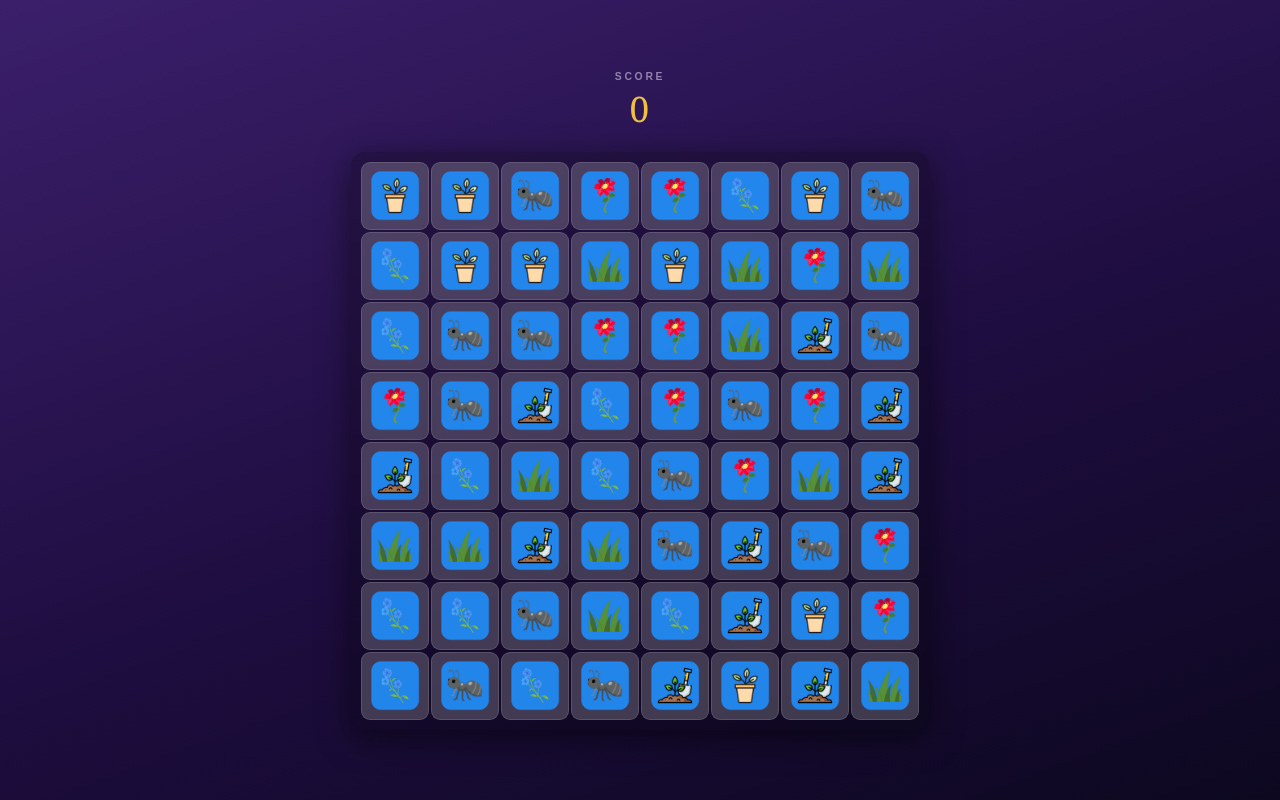
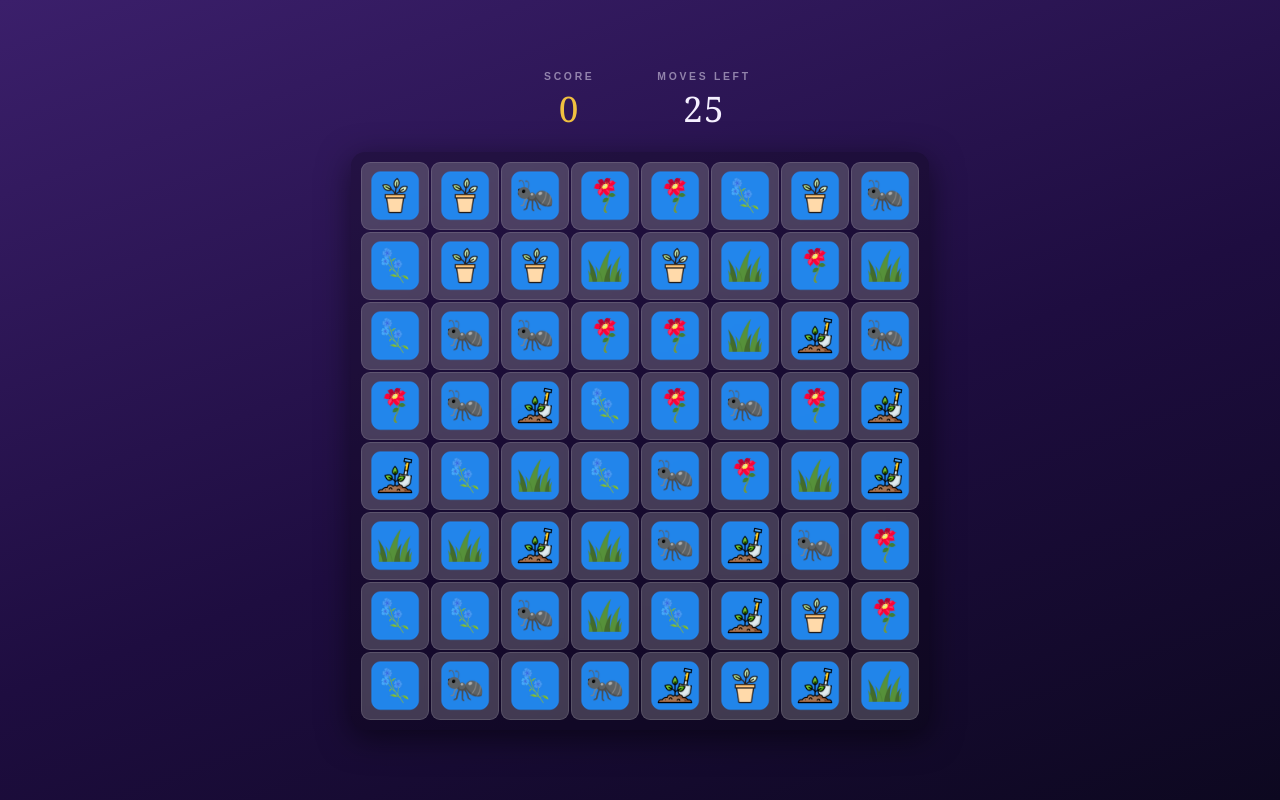
Before and after one commit to jothams-onepoint/WE_2026_Candy_Clone, a website with bundled scripts: page index.html in a window 1280 px wide. Both pictures are taken after a click on the picture 640 px from the left and 504 px from the top of the page. Built offline with nearby package versions, Linux system fonts and the light colour scheme; files whose address does not match are found by name.

Commit message:
add move cap (15-25), moves-left HUD, and loss trigger

```diff
--- a/index.html
+++ b/index.html
@@ -19,9 +19,15 @@
   </div>
 
   <div id="app" class="hidden">
-    <div id="score-bar">
-      <span class="score-label">SCORE</span>
-      <span id="score-display">0</span>
+    <div id="hud">
+      <div class="hud-block">
+        <span class="hud-label">SCORE</span>
+        <span id="score-display">0</span>
+      </div>
+      <div class="hud-block">
+        <span class="hud-label">MOVES LEFT</span>
+        <span id="moves-display">0</span>
+      </div>
     </div>
     <div id="game-grid"></div>
   </div>
--- a/src/game.ts
+++ b/src/game.ts
@@ -10,6 +10,8 @@ let goldGrid: boolean[][] = [];
 let gameIconSet: IconSet;
 let points = 0;
 let isAnimating = false;
+let moveCap = 0;
+let movesUsed = 0;
 
 const whooshSound = new Audio('assets/Sounds/whoosh.mp3');
 const invalidSwapSound = new Audio('assets/Sounds/invalidswap.mp3');
@@ -99,6 +101,14 @@ function updateCellDOM(row: number, col: number): void {
 function updateScoreDisplay(): void {
   const el = document.getElementById('score-display');
   if (el) el.textContent = String(points);
+}
+
+function updateMovesDisplay(): void {
+  const el = document.getElementById('moves-display');
+  if (!el) return;
+  const remaining = moveCap - movesUsed;
+  el.textContent = String(remaining);
+  el.classList.toggle('low', remaining <= 3);
 }
 
 type MatchGroup = { cells: { row: number; col: number }[]; size: number };
@@ -289,6 +299,13 @@ async function trySwap(r1: number, c1: number, r2: number, c2: number): Promise<
     updateCellDOM(r2, c2);
     whooshSound.currentTime = 0;
     whooshSound.play().catch(() => {});
+    movesUsed++;
+    updateMovesDisplay();
+    if (movesUsed >= moveCap) {
+      await processMatches();
+      showLossScreen();
+      return;
+    }
     await processMatches();
     isAnimating = false;
   } else {
@@ -394,10 +411,13 @@ document.addEventListener('DOMContentLoaded', () => {
     });
   }
 
+  moveCap = Math.floor(Math.random() * 11) + 15;
+  movesUsed = 0;
   gameIconSet = pickIconSet();
   gameGrid = generateGrid();
   goldGrid = generateGoldGrid();
   renderGrid();
   setupDragHandlers();
   updateScoreDisplay();
+  updateMovesDisplay();
 });
--- a/src/styles.css
+++ b/src/styles.css
@@ -20,14 +20,20 @@ body {
   gap: 20px;
 }
 
-#score-bar {
+#hud {
+  display: flex;
+  gap: 48px;
+  justify-content: center;
+}
+
+.hud-block {
   display: flex;
   flex-direction: column;
   align-items: center;
   gap: 2px;
 }
 
-.score-label {
+.hud-label {
   font-size: 0.65rem;
   font-weight: 700;
   letter-spacing: 0.26em;
@@ -42,6 +48,20 @@ body {
   letter-spacing: 0.04em;
   min-width: 80px;
   text-align: center;
+}
+
+#moves-display {
+  font-family: Georgia, 'Times New Roman', serif;
+  font-size: 2.2rem;
+  color: #f5f0ff;
+  letter-spacing: 0.04em;
+  min-width: 60px;
+  text-align: center;
+  transition: color 0.3s;
+}
+
+#moves-display.low {
+  color: #c03040;
 }
 
 #game-grid {
@@ -383,7 +403,7 @@ body {
 #main-menu {
   position: fixed;
   inset: 0;
-  background-image: url('../assets/menu_bg.jpg');
+  background-image: url('../assets/menu elements/menu picture.png');
   background-size: cover;
   background-position: center;
   z-index: 200;
```
Also changed, not shown: dist/game.js.
